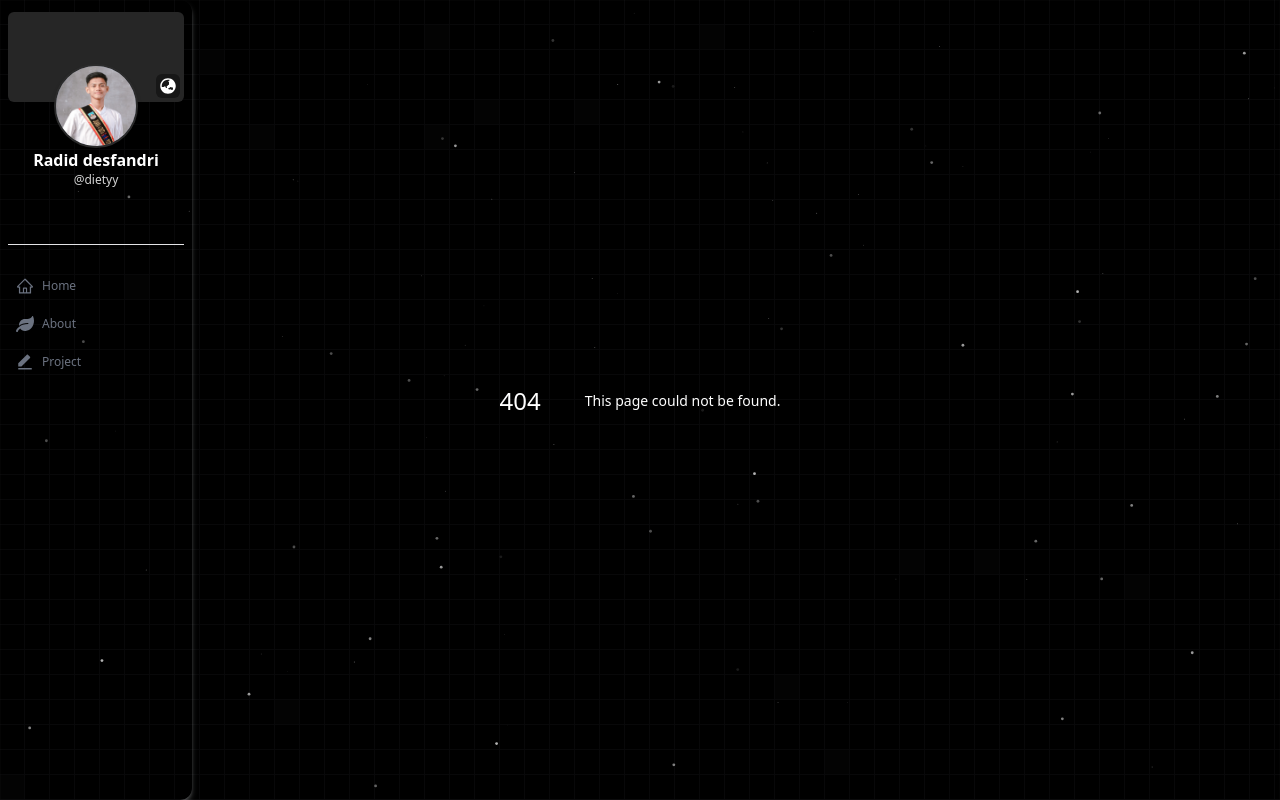
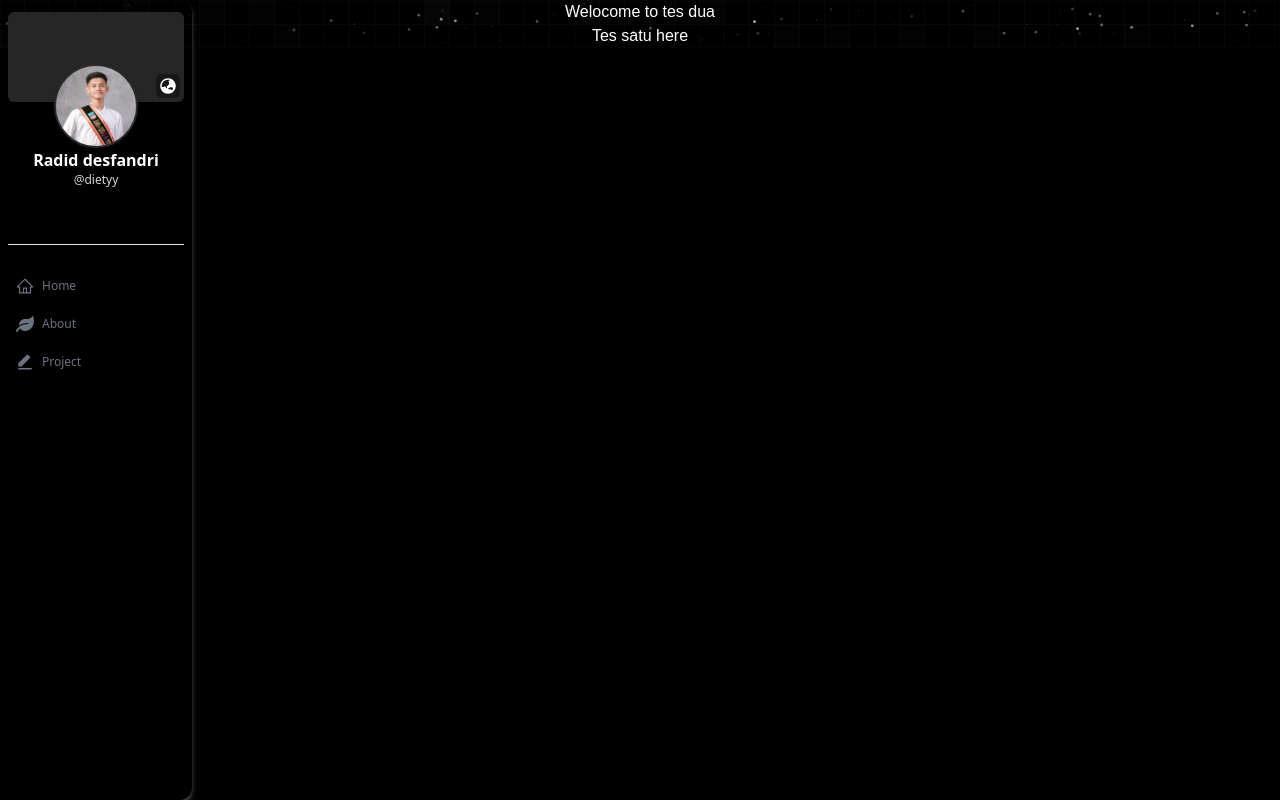
Before and after one commit to RadidDesfandri/Portofolio, a Next.js app: page /tes2 in a window 1280 px wide. Before the commit this address had no page. Built offline with nearby package versions, Linux system fonts and the light colour scheme.

Commit message:
add spinner loading

```diff
--- a/src/app/layout.tsx
+++ b/src/app/layout.tsx
@@ -1,11 +1,10 @@
 import type { Metadata } from "next";
 import localFont from "next/font/local";
 import "./globals.css";
-import SideBarEn from "./_components/SideBarEn";
-import NavbarEn from "./_components/NavbarEn";
-import WalkingCharacter from "@/components/WalkingCharacter";
+import SideBarEn from "../components/SideBarEn";
 import GridPattern from "@/components/ui/animated-grid-pattern";
 import Particles from "@/components/ui/particles";
+import NavbarEn from "@/components/NavbarEn";
 
 const geistSans = localFont({
   src: "./fonts/GeistVF.woff",
@@ -39,7 +38,6 @@ export default function RootLayout({
             className="absolute inset-0"
             quantity={100}
             ease={80}
-            refresh
           />
           <SideBarEn />
           <NavbarEn />
--- a/src/app/project/_components/Index.tsx
+++ b/src/app/project/_components/Index.tsx
@@ -1,4 +1,5 @@
 import AnimateSlideIn from "@/components/AnimateSlideIn";
+import CustomLink from "@/components/CustomLink";
 import { dataProjectEn } from "@/variables/constDataProject";
 import Image from "next/image";
 import Link from "next/link";
@@ -23,10 +24,10 @@ const ProjectpageEn = () => {
 
               {dataProjectEn.map((card) => {
                 return (
-                  <Link
+                  <CustomLink
                     key={card.judul}
                     href={`/project/${card.id}`}
-                    className="w-full z-20 overflow-hidden rounded-xl border border-neutral-200/20 bg-neutral-900 shadow-sm transition-all duration-300 hover:scale-[102%] hover:border-teal-300 hover:shadow-lg"
+                    className="w-full z-20 overflow-hidden rounded-xl border border-neutral-200/20 bg-neutral-900 shadow-sm transition-all duration-300 scale-100 cursor-pointer hover:scale-[102%] hover:border-teal-300 hover:shadow-lg"
                   >
                     <Image
                       width={200}
@@ -36,10 +37,10 @@ const ProjectpageEn = () => {
                       className="h-[190px] w-full object-cover"
                     />
                     <div className="flex flex-col gap-2 px-4 py-6">
-                      <p className="font-sans text-lg font-medium">
+                      <p className="font-sans text-start text-lg font-medium">
                         {card.judul}
                       </p>
-                      <p className="line-clamp-2 h-10 font-sans">{card.desc}</p>
+                      <p className="line-clamp-2 text-start h-10 font-sans">{card.desc}</p>
 
                       <div className="flex flex-wrap items-center gap-2">
                         {card.framework.map((framework, idx) => {
@@ -56,7 +57,7 @@ const ProjectpageEn = () => {
                         })}
                       </div>
                     </div>
-                  </Link>
+                  </CustomLink>
                 );
               })}
             </div>
--- a/src/app/tes/page.tsx
+++ b/src/app/tes/page.tsx
@@ -1,8 +1,14 @@
+import CustomLink from "@/components/CustomLink";
 import SpinnerLoading from "@/components/SpinnerLoading";
 import React from "react";
 
 const page = () => {
-  return <SpinnerLoading />;
+  return (
+    <div className="flex flex-col items-center justify-center">
+      <p>Welocome to tes satu</p>
+      <CustomLink href="/tes2">Tes dua here</CustomLink>
+    </div>
+  );
 };
 
 export default page;
--- /dev/null
+++ b/src/app/tes2/page.tsx
@@ -0,0 +1,15 @@
+import CustomLink from "@/components/CustomLink";
+import React from "react";
+
+const page = () => {
+  return (
+    <div className="flex flex-col justify-center items-center">
+      <p>Welocome to tes dua</p>
+      <CustomLink href="/tes">
+        Tes satu here
+      </CustomLink>
+    </div>
+  )
+};
+
+export default page;
--- /dev/null
+++ b/src/components/CustomLink.tsx
@@ -0,0 +1,38 @@
+"use client";
+
+import { useState } from "react";
+import { useRouter } from "next/navigation";
+import SpinnerLoading from "./SpinnerLoading";
+
+interface CustomLinkProps {
+  href: string;
+  children: React.ReactNode;
+  className?: string;
+}
+
+const CustomLink: React.FC<CustomLinkProps> = ({
+  href,
+  children,
+  className,
+}) => {
+  const [loading, setLoading] = useState(false);
+
+  const router = useRouter();
+
+  const handleClick = async () => {
+    setLoading(true);
+    router.push(href);
+    // setLoading(false);
+  };
+
+  return (
+    <div>
+      {loading && <SpinnerLoading />}
+      <div className={className} onClick={handleClick}>
+        {children}
+      </div>
+    </div>
+  );
+};
+
+export default CustomLink;
--- a/src/app/_components/NavbarEn.tsx
+++ b/src/components/NavbarEn.tsx
@@ -4,12 +4,12 @@ import Image from "next/image";
 import { useEffect, useState } from "react";
 import { FaGlobeAfrica, FaGlobeAsia, FaLeaf } from "react-icons/fa";
 import { MdOutlineClose, MdOutlineMenu } from "react-icons/md";
-import MenuLanguage from "./MenuLanguage";
 import GridPattern from "@/components/ui/animated-grid-pattern";
 import { AiOutlineHome } from "react-icons/ai";
 import { usePathname } from "next/navigation";
 import { RiEditFill } from "react-icons/ri";
 import Link from "next/link";
+import MenuLanguage from "@/app/_components/MenuLanguage";
 
 const NavbarEn = () => {
   const [scrolled, setScrolled] = useState(false);
--- a/src/app/_components/SideBarEn.tsx
+++ b/src/components/SideBarEn.tsx
@@ -7,6 +7,7 @@ import { useState } from "react";
 import { AiOutlineHome } from "react-icons/ai";
 import { FaGlobeAfrica, FaGlobeAsia, FaLeaf } from "react-icons/fa";
 import { RiEditFill } from "react-icons/ri";
+import CustomLink from "./CustomLink";
 
 const SideBarEn = () => {
   const [hoverLang, setHoverLang] = useState(false);
@@ -81,7 +82,9 @@ const SideBarEn = () => {
               className={`flex w-fit items-center justify-center gap-2 rounded-md p-1 py-1 font-sans transition duration-300 group-hover:w-full group-hover:justify-start group-hover:px-2 ${activeMenu ? "bg-neutral-800 text-white" : "text-gray-500"}`}
             >
               <menu.icon size={18} />
-              <p className={`hidden font-sans text-xs transition duration-300 group-hover:block ${activeMenu && "font-semibold"}`}>
+              <p
+                className={`hidden font-sans text-xs transition duration-300 group-hover:block ${activeMenu && "font-semibold"}`}
+              >
                 {menu.label}
               </p>
             </Link>
--- a/src/components/SpinnerLoading.tsx
+++ b/src/components/SpinnerLoading.tsx
@@ -2,7 +2,7 @@ import React from "react";
 
 const SpinnerLoading = () => {
   return (
-    <div role="status" className="absolute right-5 top-14 md:right-6 md:top-6">
+    <div role="status" className="fixed right-5 top-14 md:right-6 md:top-6">
       <svg
         aria-hidden="true"
         className="h-8 w-8 animate-spin fill-teal-600 text-gray-200 dark:text-gray-600"
```
